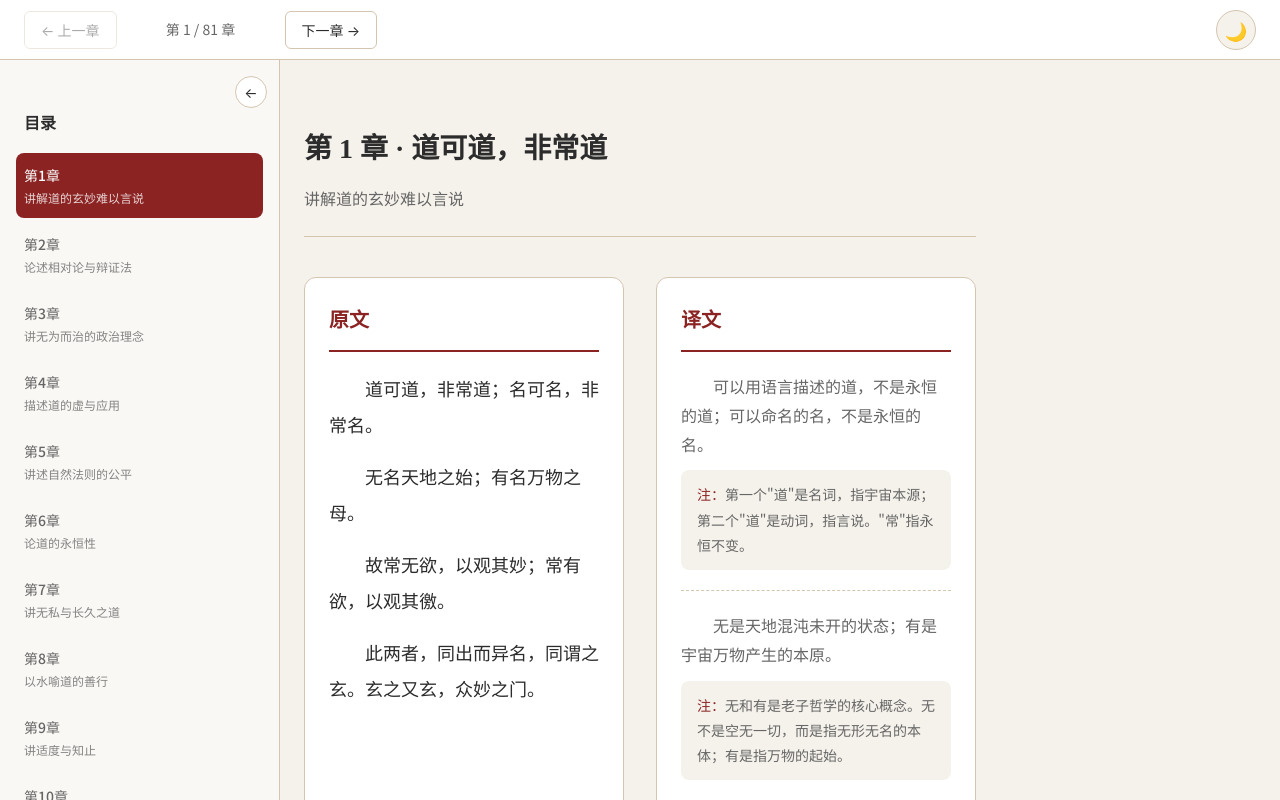
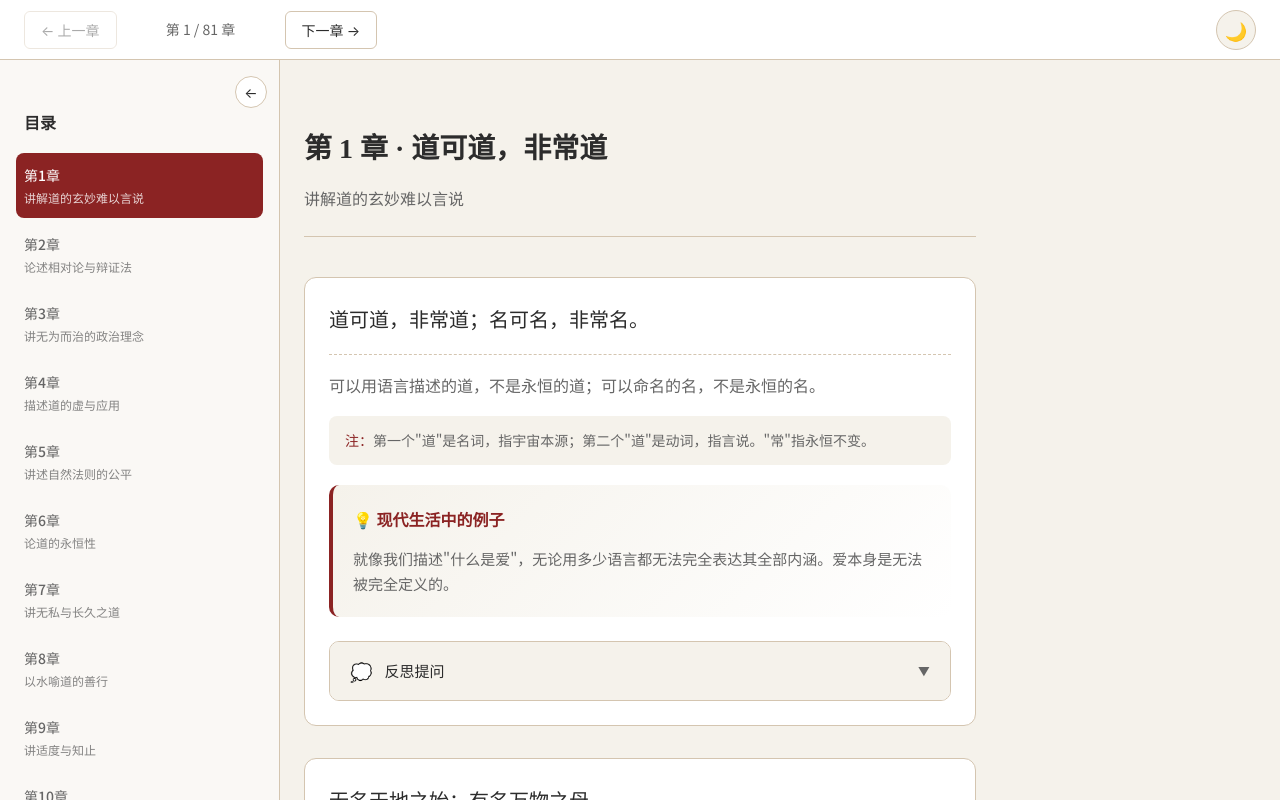
Before and after one commit to west-tboy/Tao-Te-Ching, a React (Vite) app: page / in a window 1280 px wide. Both pictures are taken after a click on the button "开始阅读". Shown: the top 800 px of the page. Built offline with nearby package versions, Linux system fonts and the light colour scheme; the HTML template or start-up script is replaced by a standard one.

Commit message:
Revert "refactor: split chapter content into original and translation columns"
This reverts commit 684ea6d3cfe443e981022eb57c4f897b5fbfbbe1.

```diff
--- a/src/components/ChapterContent.css
+++ b/src/components/ChapterContent.css
@@ -1,4 +1,6 @@
 .chapter-content {
+  max-width: 800px;
+  margin: 0 auto;
   padding: 32px;
 }
 
@@ -22,63 +24,30 @@
   line-height: 1.6;
 }
 
-/* 左右两栏布局 */
-.chapter-layout {
-  display: grid;
-  grid-template-columns: 1fr 1fr;
-  gap: 32px;
-  margin-bottom: 40px;
-}
-
-.chapter-original-section,
-.chapter-translation-section {
+.section-block {
   background: var(--card-bg);
   border-radius: 12px;
   padding: 24px;
+  margin-bottom: 32px;
   border: 1px solid var(--border);
+  transition: all 0.3s ease;
 }
 
-.section-type-title {
+.section-original {
+  font-family: 'Noto Serif SC', serif;
   font-size: 20px;
-  font-weight: 600;
-  color: var(--accent);
-  font-family: 'Noto Serif SC', serif;
-  margin-bottom: 20px;
-  padding-bottom: 12px;
-  border-bottom: 2px solid var(--accent);
-}
-
-.original-content {
-  font-family: 'Noto Serif SC', serif;
-  font-size: 18px;
-  line-height: 2;
+  line-height: 1.8;
   color: var(--text-primary);
-}
-
-.original-line {
   margin-bottom: 16px;
-  text-indent: 2em;
-}
-
-.translation-content {
-  font-size: 16px;
-  line-height: 1.8;
-  color: var(--text-secondary);
-}
-
-.translation-block {
-  margin-bottom: 20px;
-  padding-bottom: 20px;
+  padding-bottom: 16px;
   border-bottom: 1px dashed var(--border);
 }
 
-.translation-block:last-child {
-  border-bottom: none;
-}
-
-.translation-line {
-  text-indent: 2em;
-  margin-bottom: 12px;
+.section-translation {
+  font-size: 16px;
+  color: var(--text-secondary);
+  margin-bottom: 16px;
+  line-height: 1.8;
 }
 
 .section-notes {
@@ -87,7 +56,7 @@
   background: var(--bg-primary);
   padding: 12px 16px;
   border-radius: 8px;
-  margin-top: 8px;
+  margin-bottom: 20px;
 }
 
 .section-label {
@@ -95,38 +64,22 @@
   font-weight: 500;
 }
 
-/* 现代生活中的例子 */
-.chapter-examples {
+.section-example {
   background: linear-gradient(135deg, var(--bg-primary) 0%, var(--card-bg) 100%);
-  border-radius: 12px;
-  padding: 24px;
-  margin-bottom: 40px;
+  padding: 20px;
+  border-radius: 10px;
+  margin-top: 20px;
   border-left: 4px solid var(--accent);
 }
 
-.example-block {
-  margin-bottom: 16px;
-  padding-bottom: 16px;
-  border-bottom: 1px dashed var(--border);
+.section-example h3 {
+  font-size: 16px;
+  color: var(--accent);
+  margin-bottom: 12px;
 }
 
-.example-block:last-child {
-  margin-bottom: 0;
-  padding-bottom: 0;
-  border-bottom: none;
-}
-
-.example-block p {
+.section-example p {
   font-size: 15px;
   color: var(--text-secondary);
   line-height: 1.7;
-  text-indent: 2em;
 }
-
-/* 反思与问答 */
-.chapter-reflections {
-  background: var(--card-bg);
-  border-radius: 12px;
-  padding: 24px;
-  border: 1px solid var(--border);
-}
--- a/src/components/ChapterContent.tsx
+++ b/src/components/ChapterContent.tsx
@@ -14,55 +14,32 @@ export function ChapterContent({ chapter }: ChapterContentProps) {
         <p className="chapter-desc">{chapter.summary}</p>
       </header>
 
-      <div className="chapter-layout">
-        {/* 左侧：原文 */}
-        <div className="chapter-original-section">
-          <h2 className="section-type-title">原文</h2>
-          <div className="original-content">
+      <div className="chapter-sections">
         {chapter.sections.map((section, index) => (
-              <p key={index} className="original-line">{section.original}</p>
-            ))}
+          <div key={index} className="section-block">
+            <div className="section-original">
+              <p>{section.original}</p>
             </div>
+            <div className="section-translation">
+              <p>{section.translation}</p>
             </div>
-
-        {/* 右侧：译文 */}
-        <div className="chapter-translation-section">
-          <h2 className="section-type-title">译文</h2>
-          <div className="translation-content">
-            {chapter.sections.map((section, index) => (
-              <div key={index} className="translation-block">
-                <p className="translation-line">{section.translation}</p>
             {section.notes && (
               <div className="section-notes">
                 <span className="section-label">注：</span>
                 <span>{section.notes}</span>
               </div>
             )}
-              </div>
-            ))}
-          </div>
-        </div>
+
+            <div className="section-example">
+              <h3>💡 现代生活中的例子</h3>
+              <p>{section.modernExample}</p>
             </div>
 
-      {/* 现代生活中的例子 */}
-      <div className="chapter-examples">
-        <h2 className="section-type-title">💡 现代生活中的例子</h2>
-        {chapter.sections.map((section, index) => (
-          <div key={index} className="example-block">
-            <p>{section.modernExample}</p>
-          </div>
-        ))}
-      </div>
-
-      {/* 反思问答 */}
-      <div className="chapter-reflections">
-        <h2 className="section-type-title">🤔 反思与问答</h2>
-        {chapter.sections.map((section, index) => (
             <Reflection
-            key={index}
               question={section.reflection}
               answer={section.answer}
             />
+          </div>
         ))}
       </div>
     </article>
```
Lines whose indentation alone changed are shown as unchanged.
